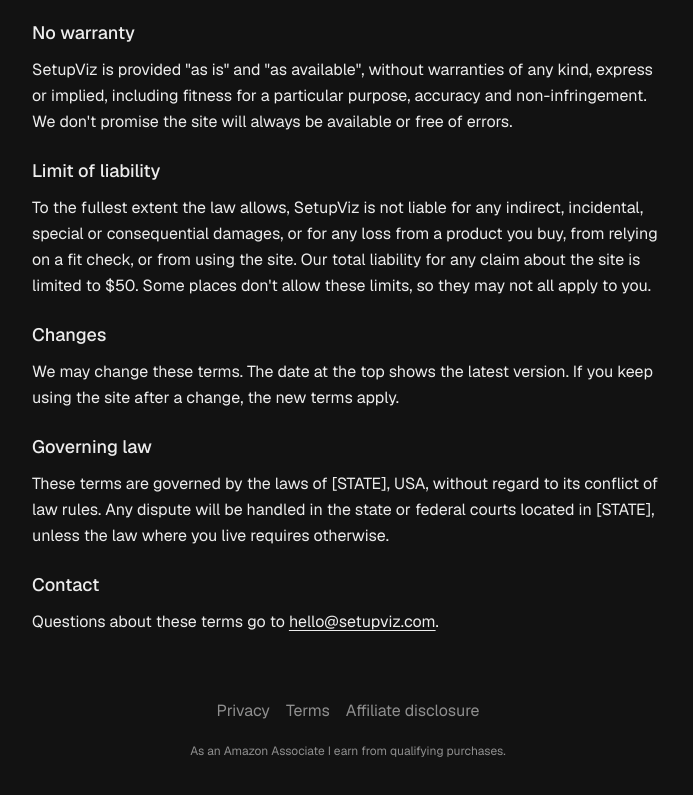
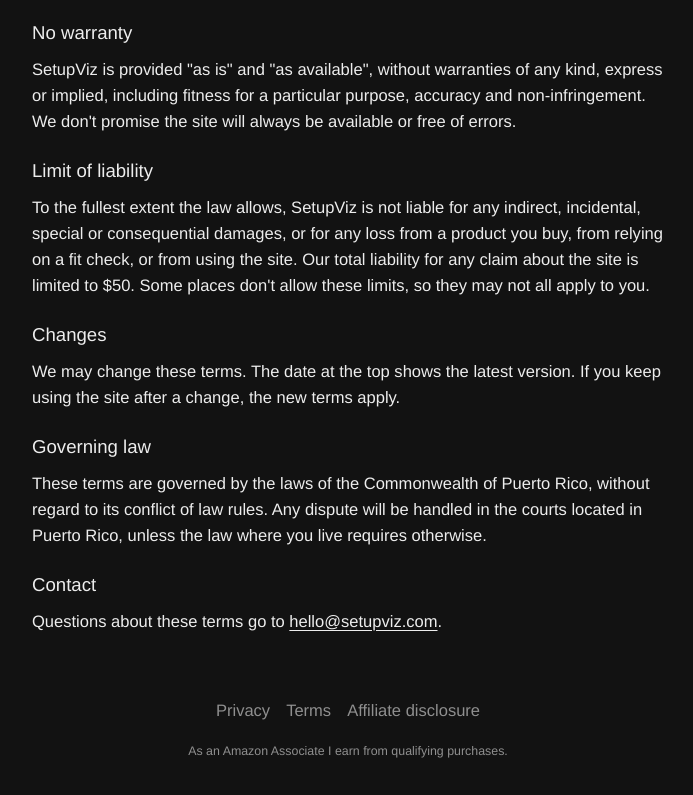
Before and after one commit to Setupviz/setupviz, a website: page web/terms.html in a window 1280 px wide. Shown: the part 1128-1923 px from the top of the page, without its empty margins (292-985 px from the left). Drawn offline with Linux system fonts and the light colour scheme.

Commit message:
Set Puerto Rico as governing law

```diff
--- a/web/terms.html
+++ b/web/terms.html
@@ -62,7 +62,7 @@ main.legal p{margin:0;font-size:16px;line-height:26px}
   <h2>Changes</h2>
   <p>We may change these terms. The date at the top shows the latest version. If you keep using the site after a change, the new terms apply.</p>
   <h2>Governing law</h2>
-  <p>These terms are governed by the laws of [STATE], USA, without regard to its conflict of law rules. Any dispute will be handled in the state or federal courts located in [STATE], unless the law where you live requires otherwise.</p>
+  <p>These terms are governed by the laws of the Commonwealth of Puerto Rico, without regard to its conflict of law rules. Any dispute will be handled in the courts located in Puerto Rico, unless the law where you live requires otherwise.</p>
   <h2>Contact</h2>
   <p>Questions about these terms go to <a class="sv-mail" href="mailto:hello@setupviz.com">hello@setupviz.com</a>.</p>
 </main>
```
